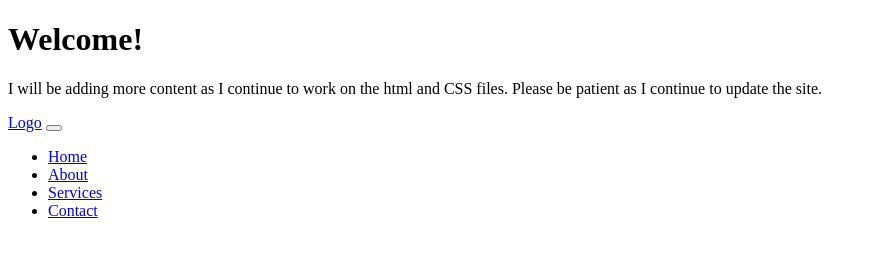
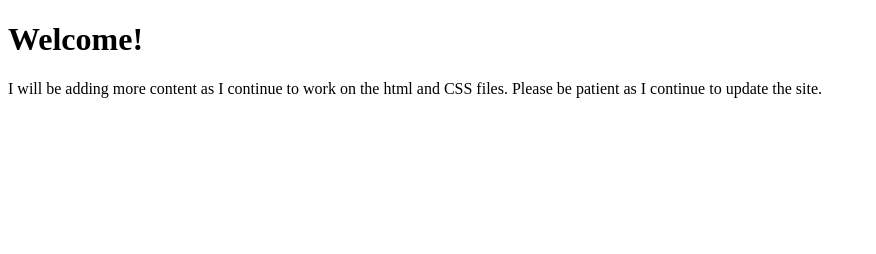
Before and after one commit to KameronOrel/biography_website, a plain HTML site: page index.html in a window 1280 px wide. Shown: the whole page, without its empty margins (0-876 px from the left). Drawn offline with Linux system fonts and the light colour scheme.

Commit message:
Update index.html

```diff
--- a/index.html
+++ b/index.html
@@ -8,19 +8,5 @@
     <p>
       I will be adding more content as I continue to work on the html and CSS files. Please be patient as I continue to update the site.
     </p>
-    <nav class="navbar">
-    <a href="#" class="logo">Logo</a>
-    <button class="navbar-toggler" type="button">
-        <span class="navbar-toggler-icon"></span>
-    </button>
-    <div class="navbar-collapse">
-        <ul class="navbar-nav">
-            <li class="nav-item"><a href="#" class="nav-link">Home</a></li>
-            <li class="nav-item"><a href="#" class="nav-link">About</a></li>
-            <li class="nav-item"><a href="#" class="nav-link">Services</a></li>
-            <li class="nav-item"><a href="#" class="nav-link">Contact</a></li>
-        </ul>
-    </div>
-    </nav>
   </body>
 </html>
```
